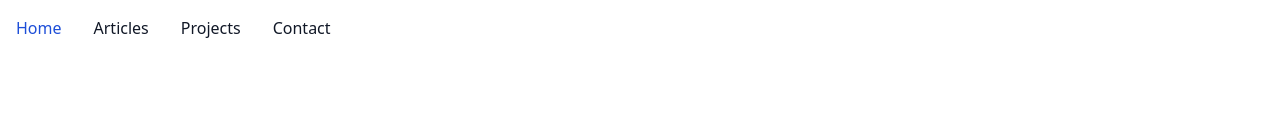
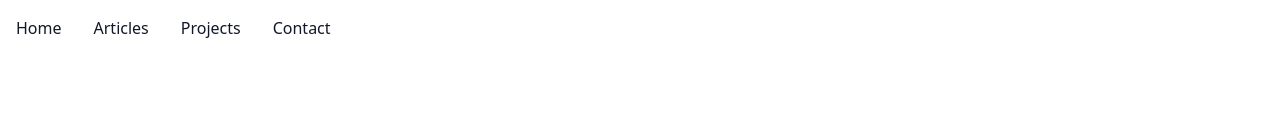
Before and after one commit to Amaya-2001/My-Portfolio, a React (Create React App) app: page / in a window 1280 px wide. Shown: the top 134 px of the page. Built offline with nearby package versions, Linux system fonts and the light colour scheme.

Commit message:
I tried to fix the issue navbar current page activation.

```diff
--- a/src/components/Navbar.js
+++ b/src/components/Navbar.js
@@ -1,5 +1,4 @@
 import React from "react";
-import profile from "../assets/Capture2.PNG";
 import { Link } from "react-router-dom";
 
 function Navbar() {
@@ -40,8 +39,7 @@
               <li>
                 <a
                   href="home"
-                  className="block py-2 pl-3 pr-4 text-white bg-blue-700 rounded md:bg-transparent md:text-blue-700 md:p-0 md:dark:text-blue-500"
-                  aria-current="page"
+                  className="block py-2 pl-3 pr-4 text-gray-900 rounded hover:bg-gray-100 md:hover:bg-transparent md:hover:text-blue-700 md:p-0 dark:text-white md:dark:hover:text-blue-500 dark:hover:bg-gray-700 dark:hover:text-white md:dark:hover:bg-transparent dark:border-gray-700"
                 >
                   <Link to="/"> Home</Link>
                 </a>
--- a/src/components/Skills.js
+++ b/src/components/Skills.js
@@ -1,5 +1,4 @@
 import React from "react";
-import display from "../assets/3243637.jpg";
 import skillImg1 from "../assets/skill-image1.PNG";
 import skillImg2 from "../assets/skill-image2.PNG";
 import skillImg3 from "../assets/skill-image3.PNG";
```
